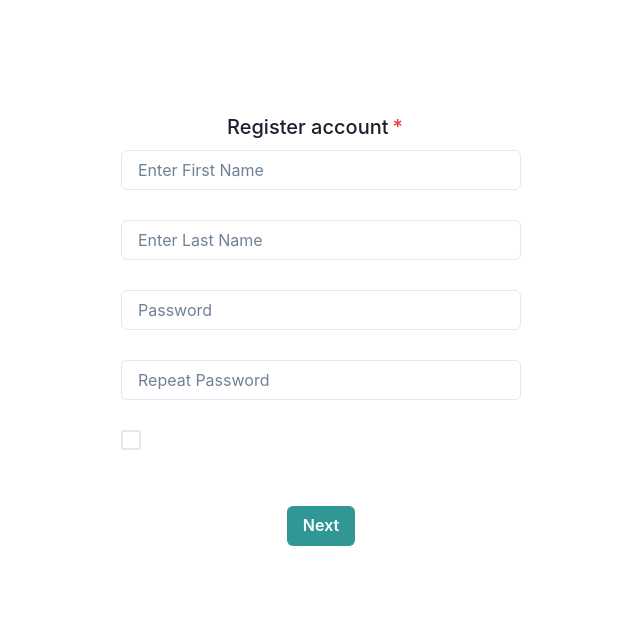
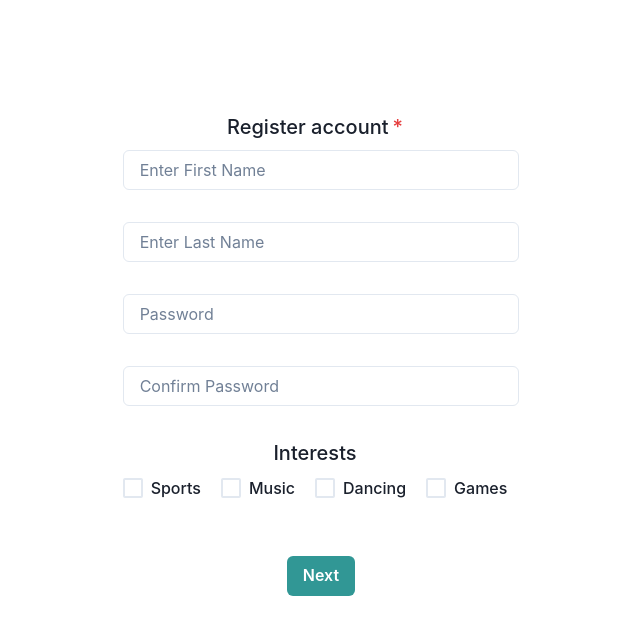
Before and after one commit to KostovPV/BLACKDEEP-TECHNOLOGIES, a React (Vite) app in the folder job-task/: page / in a window 1280 px wide. Shown: the top 634 px of the page, without its empty margins (319-959 px from the left). Built offline with nearby package versions, Linux system fonts and the light colour scheme.

Commit message:
Form updated and validation edited

```diff
--- a/job-task/src/App.tsx
+++ b/job-task/src/App.tsx
@@ -1,43 +1,206 @@
 import './App.css'
-import { Box, FormControl, FormLabel, Input, Button, Center, Checkbox } from '@chakra-ui/react'
+import { ChangeEvent, FormEvent, useState } from 'react';
+import { Box, FormControl, FormLabel, Input, Button, Center, Checkbox, FormErrorMessage } from '@chakra-ui/react'
 
-function App() {
+interface FormData {
+    first_name: string;
+    last_name: string;
+    password: string;
+    confirm_password: string;
+    interests: string[];
+    avatar: File | null;
+}
+
+function App(): JSX.Element {
+    const [step, setStep] = useState<number>(1);
+    const [formData, setFormData] = useState<FormData>({
+        first_name: '',
+        last_name: '',
+        password: '',
+        confirm_password: '',
+        interests: [],
+        avatar: null
+    });
+
+    const [errors, setErrors] = useState<Partial<FormData>>({});
+    const [interestError, setInterestError] = useState<string>('');
+
+    const handleChange = (e: ChangeEvent<HTMLInputElement | HTMLInputElement>): void => {
+        const { name, value, type, checked } = e.target;
+        const newValue = type === 'checkbox' ? checked : value;
+
+        if (type === 'checkbox' && name === 'interests') {
+            if (checked) {
+                if (formData.interests.includes(value)) {
+                    // If the interest is already selected, deselect it
+                    setFormData({ ...formData, interests: formData.interests.filter((interest) => interest !== value) });
+                } else if (formData.interests.length < 2) {
+                    // If less than 2 interests are selected, add the new interest
+                    setFormData({ ...formData, interests: [...formData.interests, value] });
+                } else {
+                    // Otherwise, display error message
+                    setInterestError('You can only select up to 2 interests');
+                }
+            } else {
+                // Deselect the interest
+                setFormData({ ...formData, interests: formData.interests.filter((interest) => interest !== value) });
+                setInterestError('');
+            }
+        } else {
+            setFormData({ ...formData, [name]: newValue });
+        }
+    };
+
+
+
+
+
+    const validateStep1 = (): boolean => {
+        const { first_name, last_name, password, confirm_password, interests } = formData;
+        const newErrors: Partial<FormData> = {};
+
+        if (!first_name || first_name.length < 3) {
+            newErrors.first_name = 'First name must be at least 3 characters';
+        }
+
+        if (!last_name || last_name.length < 3) {
+            newErrors.last_name = 'Last name must be at least 3 characters';
+        }
+
+        if (!password || password.length < 6) {
+            newErrors.password = 'Password must be at least 6 characters';
+        }
+
+        if (password !== confirm_password) {
+            newErrors.confirm_password = 'Passwords do not match';
+        }
+
+        if (interests.length = 2) {
+            setInterestError('You can only select up to 2 interests');
+        } else {
+            setInterestError('');
+        }
+
+        setErrors(newErrors);
+        return Object.keys(newErrors).length === 0 && interests.length > 0 && interests.length <= 2;
+    };
+
+
+    const handleNext = (): void => {
+        if (validateStep1()) {
+            setStep((prevStep) => prevStep + 1);
+        }
+    };
+
+    const handleBack = (): void => {
+        setStep((prevStep) => prevStep - 1);
+    };
+
+    const handleSubmit = (e: FormEvent<HTMLFormElement>): void => {
+        e.preventDefault();
+        if (step === 1) {
+            if (validateStep1()) {
+                setStep(2); // Navigate to the second step
+            }
+        } else if (step === 2) {
+            // Additional submission logic for the second step, if needed
+            console.log("Form submitted:", formData);
+        }
+    };
+
+
     return (
-        <Center >
-            <Box maxWidth={780} minWidth={400} py='20' >
-                <form>
-                    <FormControl isRequired mb='30px'>
-                        <FormLabel fontSize={'xl'} textAlign={'center'}>Register account</FormLabel>
-                        <Input type='text' name='first_name' placeholder='Enter First Name' />
+        <Center>
+            <Box maxWidth={480} py={20}>
+                <form onSubmit={handleSubmit} style={{ display: step === 1 ? 'block' : 'none' }}>
+                    <FormControl isRequired mb={8} isInvalid={!!errors.first_name}>
+                        <FormLabel fontSize='xl' textAlign='center'>Register account</FormLabel>
+                        <Input type='text' name='first_name' placeholder='Enter First Name' onChange={handleChange} />
+                        <FormErrorMessage>{errors.first_name}</FormErrorMessage>
                     </FormControl>
 
-                    <FormControl isRequired mb='30px'>
-                        <Input type='text' name='last_name' placeholder='Enter Last Name' />
+                    <FormControl isRequired mb={8} isInvalid={!!errors.last_name}>
+                        <Input type='text' name='last_name' placeholder='Enter Last Name' onChange={handleChange} />
+                        <FormErrorMessage>{errors.last_name}</FormErrorMessage>
                     </FormControl>
 
-                    <FormControl isRequired mb='30px'>
-                        <Input type='password' name='pass' placeholder='Password' />
+                    <FormControl isRequired mb={8} isInvalid={!!errors.password}>
+                        <Input type='password' name='password' placeholder='Password' onChange={handleChange} />
+                        <FormErrorMessage>{errors.password}</FormErrorMessage>
                     </FormControl>
 
-                    <FormControl isRequired mb='30px'>
-                        <Input type='password' name='re-pass' placeholder='Repeat Password' />
+                    <FormControl isRequired mb={8} isInvalid={!!errors.confirm_password}>
+                        <Input type='password' name='confirm_password' placeholder='Confirm Password' onChange={handleChange} />
+                        <FormErrorMessage>{errors.confirm_password}</FormErrorMessage>
                     </FormControl>
 
+                    <FormLabel fontSize={'xl'} textAlign={'center'}>Interests</FormLabel>
                     <FormControl display="flex" alignItems="center" mb="40px">
                         <Checkbox
-                            name='Sport'
+                            name='interests'
+                            value='Sports'
                             size="lg"
+                            onChange={handleChange}
+                            isChecked={formData.interests.includes('Sports')}
+                            isDisabled={formData.interests.length >= 2 && !formData.interests.includes('Sports')}
                         />
-                        <FormLabel mb="0" ml="0"></FormLabel>
+                        <FormLabel mb="0" ml="2">Sports</FormLabel>
+                        <Checkbox
+                            ml="2"
+                            name='interests'
+                            value='Music'
+                            size="lg"
+                            onChange={handleChange}
+                            isChecked={formData.interests.includes('Music')}
+                            isDisabled={formData.interests.length >= 2 && !formData.interests.includes('Music')}
+                        />
+                        <FormLabel mb="0" ml="2">Music</FormLabel>
+                        <Checkbox
+                            ml="2"
+                            name='interests'
+                            value='Dancing'
+                            size="lg"
+                            onChange={handleChange}
+                            isChecked={formData.interests.includes('Dancing')}
+                            isDisabled={formData.interests.length >= 2 && !formData.interests.includes('Dancing')}
+                        />
+                        <FormLabel mb="0" ml="2">Dancing</FormLabel>
+                        <Checkbox
+                            ml="2"
+                            name='interests'
+                            value='Games'
+                            size="lg"
+                            onChange={handleChange}
+                            isChecked={formData.interests.includes('Games')}
+                            isDisabled={formData.interests.length >= 2 && !formData.interests.includes('Games')}
+                        />
+                        <FormLabel mb="0" ml="2">Games</FormLabel>
+                    </FormControl>
+                    <FormErrorMessage>{interestError}</FormErrorMessage>
+                    <Button colorScheme='teal' type='button' onClick={handleNext} mt={4}>
+                        Next
+                    </Button>
+
+                </form>
+
+                <form onSubmit={handleSubmit} style={{ display: step === 2 ? 'block' : 'none' }}>
+                    {/* Step 2 form fields */}
+                    <FormControl isRequired mb={8}>
+                        <FormLabel fontSize='xl' textAlign='center'>Upload Avatar</FormLabel>
+                        <Input type='file' name='avatar' onChange={handleChange} />
                     </FormControl>
 
+                    <Button colorScheme='teal' type='button' onClick={handleBack} mr={2} mt={4}>
+                        Back
+                    </Button>
                     <Button colorScheme='teal' type='submit' mt={4}>
-                        Next
+                        Submit
                     </Button>
                 </form>
+
             </Box>
-        </Center >
+        </Center>
     )
 }
 
-export default App
+export default App;
```
